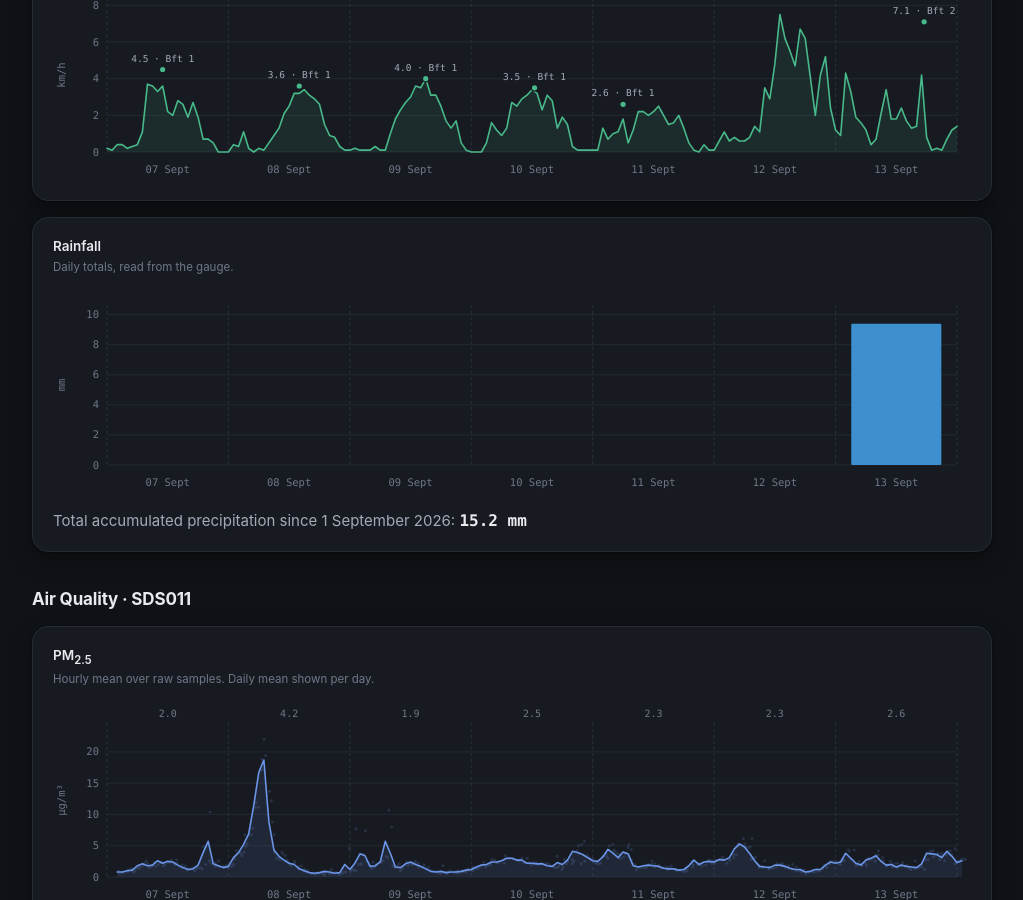
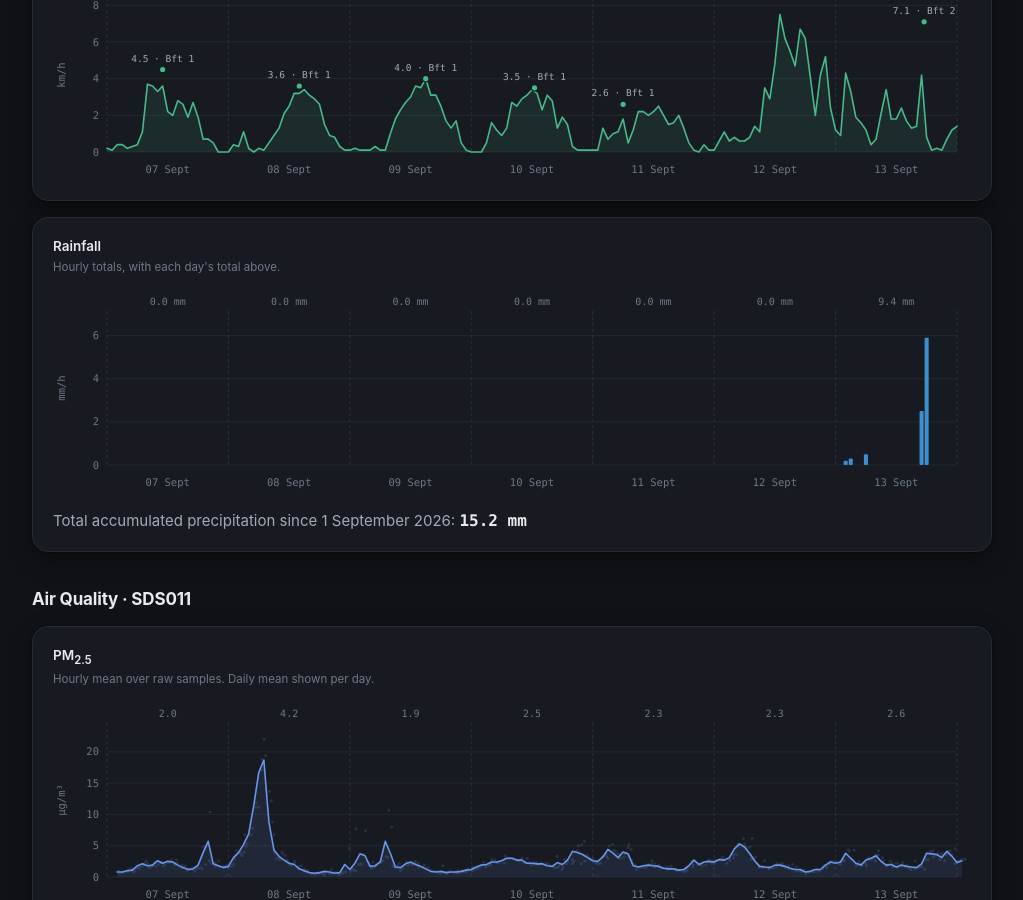
Before and after one commit to ryanvella9/ryanvella9.github.io, a Jekyll site: the page built from _pages/environmental-monitoring.html, in a window 1280 px wide and 900 px high, scrolled down 1225 px. Shown: the whole window, without its empty margins (128-1151 px from the left). Built offline with Jekyll 4.4.1, drawn with Linux system fonts in a browser that asks for light colours; part of the change alters nothing that is shown.

Commit message:
Rainfall: hourly bars back, with each day's total above them
Daily-only bars lost what the hourly view was for. A 6 mm hour and a day
of drizzle reaching the same total are not the same weather, and the bars
are the only thing that says which it was.

So the bars are hourly again, and the day's total is printed on the day
label instead — the slot the wind panel already uses for daily direction
and the air panels for daily means, so it costs no room inside the plot.
Dry days are labelled 0.0 mm rather than left blank, which would be
ambiguous between no rain and no data.

The bars keep the corrected arithmetic from the previous commit: they are
hourly totals differenced from the gauge's running counter, so they sum to
the number above them. They read lower than the old ones because the old
ones multiplied an instantaneous rain rate by the following half hour --
13 September peaked at 5.9 mm in an hour, not the 21.3 it used to claim.

```diff
--- a/_pages/environmental-monitoring.html
+++ b/_pages/environmental-monitoring.html
@@ -224,7 +224,7 @@ footer a{color:var(--ink-2)}
     <div class="card board"><h3>Temperature</h3><p class="cap">Hourly mean, with daily maximum and minimum marked.</p><div class="plot" id="p-temp"></div></div>
     <div class="card board"><h3>Relative humidity</h3><p class="cap">Hourly mean, with daily maximum and minimum marked.</p><div class="plot" id="p-rh"></div></div>
     <div class="card board"><h3>Wind speed</h3><p class="cap">Hourly mean, daily maximum marked with its Beaufort force. Dominant direction shown per day.</p><div class="plot" id="p-wind"></div></div>
-    <div class="card board"><h3>Rainfall</h3><p class="cap">Daily totals, read from the gauge.</p><div class="plot" id="p-rain"></div><p class="accum" id="cap-rain"></p></div>
+    <div class="card board"><h3>Rainfall</h3><p class="cap">Hourly totals, with each day's total above.</p><div class="plot" id="p-rain"></div><p class="accum" id="cap-rain"></p></div>
   </section>
 
   <section id="sec-air">
@@ -973,29 +973,40 @@ function drawWeather(){
       }
     }});
 
-  /* rainfall bars, one per day.
+  /* rainfall: hourly bars, with each day's total printed above its day.
 
-     Daily rather than hourly because that is the quantity anyone reads a rain
-     chart for — "how much fell on Tuesday" — and because an hourly bar here is
-     mostly empty space: this station records rain on a handful of days a
-     season, so six of seven panels were a flat line with one spike in the
-     corner. The hourly series is still exported and still correct; it is just
-     not what this card answers.
+     The two answer different questions and the panel needs both. The bars say
+     when it rained and how hard — a 6 mm hour and a day of drizzle adding to
+     the same total are not the same weather. The number says how much, which
+     is what anyone actually quotes. It sits on the day label, the same slot
+     the wind panel uses for its daily direction and the air panels for their
+     daily means, so it costs no room inside the plot.
 
-     Bars are centred on local noon so each sits under its own day label,
-     between the midnight separators makePlot already draws. */
-  const rainDays = (w.daily || [])
-    .filter(d => isNum(d.rain))
-    .map(d => [dayKeyTs(d.date) + 43200, d.rain]);
+     Printed on dry days too. "0.0 mm" is a reading; a missing label is
+     ambiguous between no rain and no data, and this station is dry most of
+     the year.
+
+     The bars are true hourly totals, differenced from the gauge's own running
+     counter, so they sum to the figure printed above them. They read lower
+     than they once did, and that is the point: the old series multiplied an
+     instantaneous rain rate by the half hour that followed it, so a burst
+     peaking at 21 mm/h for a few minutes was billed as 10.6 mm. 13 September
+     came to 33.0 mm that way, against the gauge's own 9.4 mm. */
+  const rainPts = zip(h.t, h.rain).filter(p => isNum(p[1]));
   const rainHost = $("#p-rain");
-  if (!rainDays.length){ noData(rainHost, "No rainfall data"); }
+  if (!rainPts.length){ noData(rainHost, "No rainfall data"); }
   else {
-    const p = makePlot(rainHost, { domain: domain(), yLabel: "mm", yMin: 0,
-      extent: [Math.max(0.6, Math.max(...rainDays.map(x => x[1])))] });
-    /* Three quarters of a day wide, so the bars read as belonging to separate
-       days rather than as a continuous block. */
-    p.bars(rainDays, css("--c-rain"), 64800);
-    attachHover(rainHost, p, [{ name: "Rainfall", colour: css("--c-rain"), pts: rainDays }],
+    const p = makePlot(rainHost, { domain: domain(), yLabel: "mm/h", yMin: 0,
+      pad: { t: 26 },
+      extent: [Math.max(0.6, Math.max(...rainPts.map(x => x[1])))] });
+    p.bars(rainPts, css("--c-rain"), 3600);
+    for (const d of (w.daily || [])){
+      const mid = dayKeyTs(d.date) + 43200;
+      if (isNum(d.rain) && mid > p.t0 && mid < p.t1){
+        p.topLabel(mid, d.rain.toFixed(1) + " mm");
+      }
+    }
+    attachHover(rainHost, p, [{ name: "Rainfall", colour: css("--c-rain"), pts: rainPts }],
                 v => v.toFixed(1) + " mm");
   }
   const rs = w.rain_since;
```
